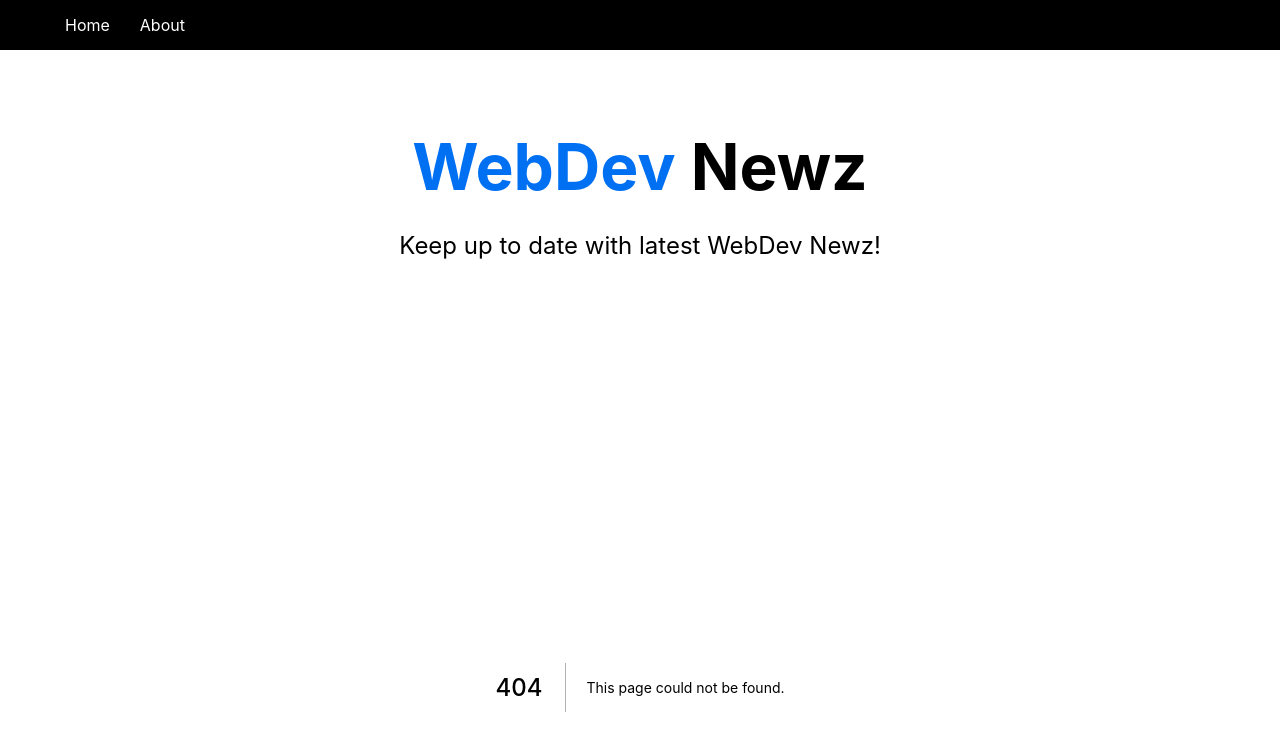
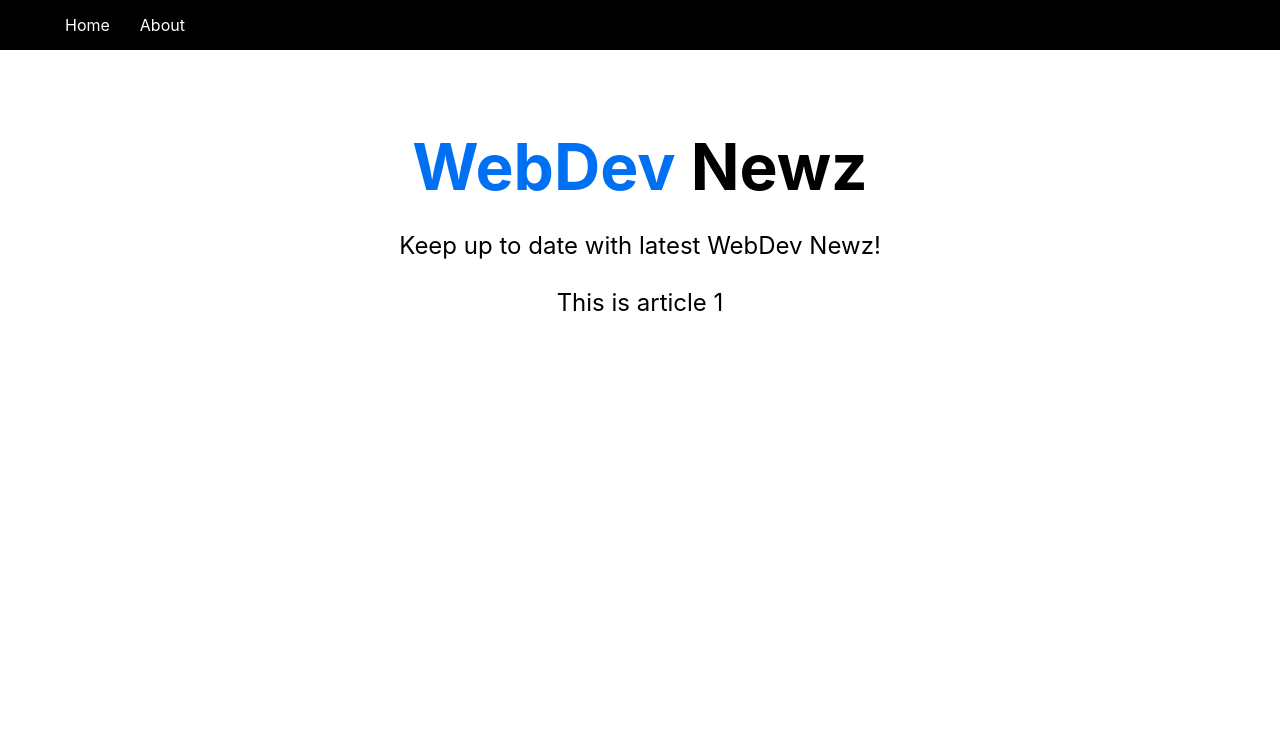
Before and after one commit to over40dev/edu-nextjs-crash-course-2021, a Next.js app: page /article/1 in a window 1280 px wide. Before the commit this address had no page. Shown: the top 734 px of the page. Built offline with nearby package versions, Linux system fonts and the light colour scheme.

Commit message:
Nested Routing - Option 1 - useRouter hook

```diff
--- /dev/null
+++ b/pages/article/[id]/index.tsx
@@ -0,0 +1,25 @@
+import type {NextPage} from 'next'
+import {useRouter } from 'next/router'
+
+interface Props {
+  article: ArticleProps,
+}
+
+interface ArticleProps {
+    id: any,
+    title: string,
+    userId?: any,
+    body?: string,
+}
+
+const ArticlePage: NextPage<Props> = () => {
+
+  const router = useRouter()
+  const {id} = router.query
+
+  return (
+    <div>This is article {id}</div>
+  )
+}
+
+export default ArticlePage
```
